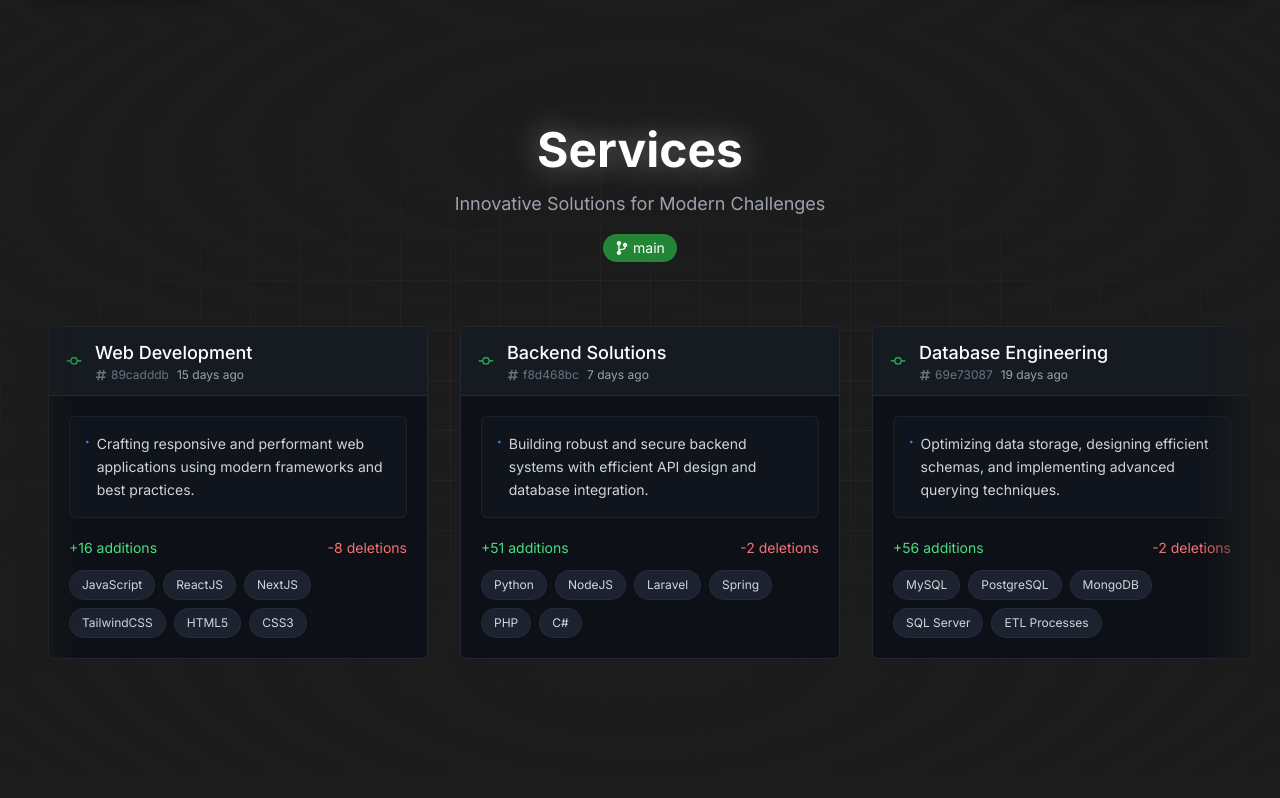
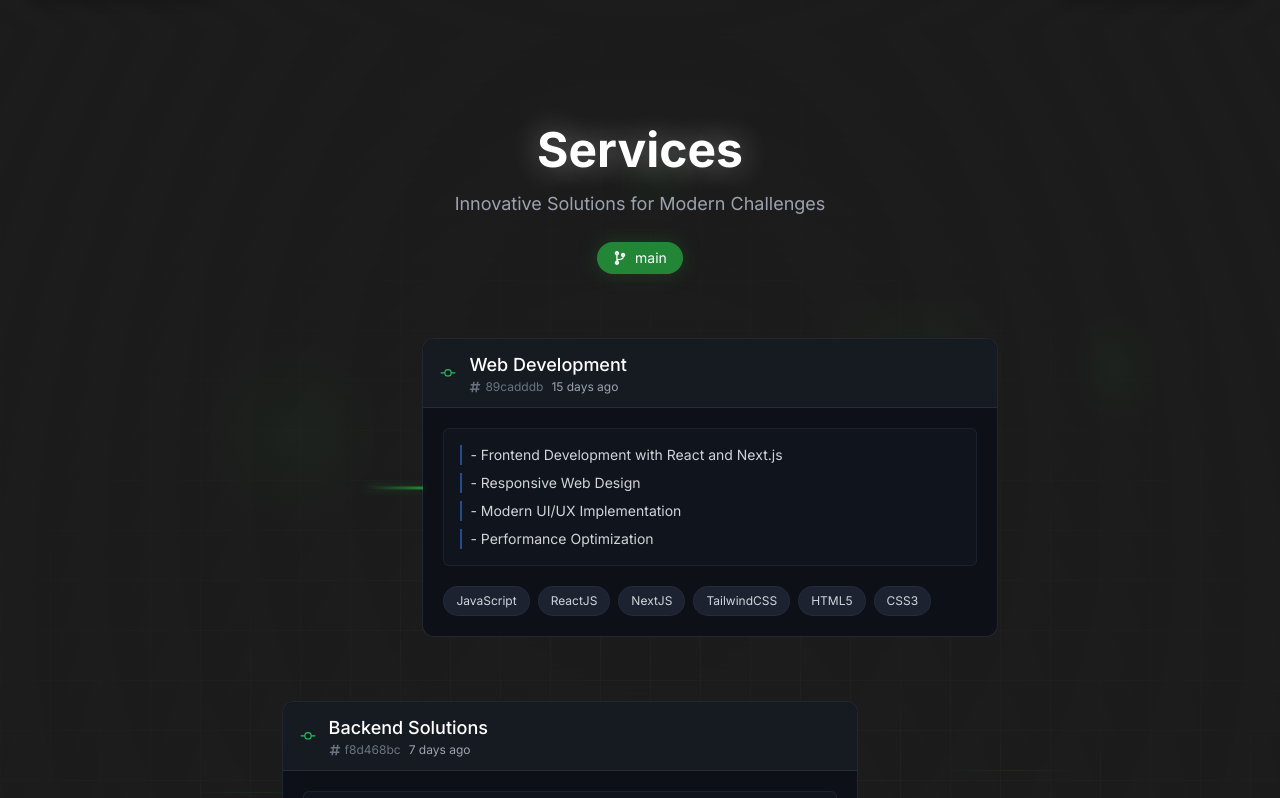
Before and after one commit to alexandre-amaral/portfolio, a Next.js app: page / in a window 1280 px wide. Shown: the part 782-1580 px from the top of the page. Built offline with nearby package versions, Linux system fonts and the light colour scheme.

Commit message:
services update

```diff
--- a/app/components/Services.tsx
+++ b/app/components/Services.tsx
@@ -8,7 +8,6 @@ import { ScrollTrigger } from 'gsap/ScrollTrigger';
 import {
   FaCodeBranch,
   FaHashtag,
-  FaCircle,
   FaCode,
   FaCloud,
   FaDatabase,
@@ -37,11 +36,7 @@ const generateCommitHash = () => {
 
 // Function to transform service description into bullet points
 const createBulletPoints = (description: string) => {
-  // Split the description into 2-3 bullet points
-  const sentences = description.split('.');
-  return sentences
-    .filter((sentence: string) => sentence.trim().length > 0)
-    .map((sentence: string) => sentence.trim() + '.');
+  return description.split('\n').filter(point => point.trim().length > 0);
 };
 
 const translations = {
@@ -51,37 +46,37 @@ const translations = {
     services: [
       {
         title: 'Web Development',
-        description: 'Crafting responsive and performant web applications using modern frameworks and best practices.',
+        description: '- Frontend Development with React and Next.js\n- Responsive Web Design\n- Modern UI/UX Implementation\n- Performance Optimization',
         icon: FaCode,
         technologies: ['JavaScript', 'ReactJS', 'NextJS', 'TailwindCSS', 'HTML5', 'CSS3']
       },
       {
         title: 'Backend Solutions',
-        description: 'Building robust and secure backend systems with efficient API design and database integration.',
+        description: '- RESTful API Development\n- Microservices Architecture\n- Authentication & Authorization\n- Server-side Performance Optimization',
         icon: FaCloud,
         technologies: ['Python', 'NodeJS', 'Laravel', 'Spring', 'PHP', 'C#']
       },
       {
         title: 'Database Engineering',
-        description: 'Optimizing data storage, designing efficient schemas, and implementing advanced querying techniques.',
+        description: '- Database Design & Modeling\n- Query Optimization\n- Data Migration\n- Database Administration',
         icon: FaDatabase,
         technologies: ['MySQL', 'PostgreSQL', 'MongoDB', 'SQL Server', 'ETL Processes']
       },
       {
         title: 'Cloud Services',
-        description: 'Designing scalable cloud architectures and implementing robust deployment strategies.',
+        description: '- Cloud Infrastructure Setup\n- Containerization & Orchestration\n- CI/CD Pipeline Implementation\n- Cloud Security Management',
         icon: FaMobileAlt,
         technologies: ['Azure', 'AWS', 'Docker', 'Git', 'Linux', 'CI/CD']
       },
       {
         title: 'AI & Machine Learning',
-        description: 'Developing intelligent systems and implementing machine learning models for data analysis and automation.',
+        description: '- Machine Learning Model Development\n- Natural Language Processing\n- Data Analysis & Visualization\n- Predictive Analytics',
         icon: FaRobot,
         technologies: ['Python', 'NLP', 'Data Mining', 'Web Scraping', 'Automated Analysis']
       },
       {
         title: 'Process Automation',
-        description: 'Analyzing and improving system performance, reducing manual work, and enhancing business processes.',
+        description: '- Business Process Automation\n- Task Scheduling & Monitoring\n- Integration Development\n- Workflow Optimization',
         icon: FaChartLine,
         technologies: ['Workflow Automation', 'Scripting', 'Data Processing', 'ETL', 'System Integration']
       }
@@ -93,37 +88,37 @@ const translations = {
     services: [
       {
         title: 'Desenvolvimento Web',
-        description: 'Criando aplicações web responsivas e de alto desempenho usando frameworks modernos e melhores práticas.',
+        description: '- Desenvolvimento Frontend com React e Next.js\n- Design Web Responsivo\n- Implementação de UI/UX Moderna\n- Otimização de Performance',
         icon: FaCode,
         technologies: ['JavaScript', 'ReactJS', 'NextJS', 'TailwindCSS', 'HTML5', 'CSS3']
       },
       {
         title: 'Soluções Backend',
-        description: 'Construindo sistemas backend robustos e seguros com design eficiente de API e integração de banco de dados.',
+        description: '- Desenvolvimento de APIs RESTful\n- Arquitetura de Microsserviços\n- Autenticação & Autorização\n- Otimização de Performance Backend',
         icon: FaCloud,
         technologies: ['Python', 'NodeJS', 'Laravel', 'Spring', 'PHP', 'C#']
       },
       {
         title: 'Engenharia de Banco de Dados',
-        description: 'Otimizando armazenamento de dados, projetando esquemas eficientes e implementando técnicas avançadas de consulta.',
+        description: '- Design e Modelagem de Banco de Dados\n- Otimização de Consultas\n- Migração de Dados\n- Administração de Banco de Dados',
         icon: FaDatabase,
         technologies: ['MySQL', 'PostgreSQL', 'MongoDB', 'SQL Server', 'Processos ETL']
       },
       {
         title: 'Serviços em Nuvem',
-        description: 'Projetando arquiteturas em nuvem escaláveis e implementando estratégias robustas de implantação.',
+        description: '- Configuração de Infraestrutura Cloud\n- Containerização & Orquestração\n- Implementação de Pipeline CI/CD\n- Gerenciamento de Segurança Cloud',
         icon: FaMobileAlt,
         technologies: ['Azure', 'AWS', 'Docker', 'Git', 'Linux', 'CI/CD']
       },
       {
         title: 'IA & Aprendizado de Máquina',
-        description: 'Desenvolvendo sistemas inteligentes e implementando modelos de aprendizado de máquina para análise de dados e automação.',
+        description: '- Desenvolvimento de Modelos de Machine Learning\n- Processamento de Linguagem Natural\n- Análise e Visualização de Dados\n- Analytics Preditivo',
         icon: FaRobot,
         technologies: ['Python', 'NLP', 'Mineração de Dados', 'Web Scraping', 'Análise Automatizada']
       },
       {
         title: 'Automação de Processos',
-        description: 'Analisando e melhorando o desempenho do sistema, reduzindo trabalho manual e aprimorando processos de negócios.',
+        description: '- Automação de Processos de Negócio\n- Agendamento e Monitoramento de Tarefas\n- Desenvolvimento de Integrações\n- Otimização de Fluxos de Trabalho',
         icon: FaChartLine,
         technologies: ['Automação de Fluxos', 'Scripting', 'Processamento de Dados', 'ETL', 'Integração de Sistemas']
       }
@@ -133,10 +128,10 @@ const translations = {
 
 export default function Services() {
   const { language } = useLanguage();
-  const t = translations[language] || translations.en; // Fallback to English if translation is missing
+  const t = translations[language] || translations.en;
   const sectionRef = useRef<HTMLDivElement>(null);
-  const containerRef = useRef<HTMLDivElement>(null);
-  const sliderRef = useRef<HTMLDivElement>(null);
+  const branchLineRef = useRef<HTMLDivElement>(null);
+  const cardsRef = useRef<HTMLDivElement>(null);
 
   const { scrollYProgress } = useScroll({
     target: sectionRef,
@@ -145,96 +140,182 @@ export default function Services() {
 
   useLayoutEffect(() => {
     if (typeof window !== "undefined") {
-      // Limpa quaisquer ScrollTriggers antigos para evitar duplicatas
+      // Clear any existing ScrollTriggers
       ScrollTrigger.getAll().forEach(trigger => trigger.kill());
 
-      requestAnimationFrame(() => {
-        const section = sectionRef.current;
-        const slider = sliderRef.current;
+      const cards = document.querySelectorAll('.service-card');
+      const branchLine = branchLineRef.current;
 
-        if (!section || !slider) return;
+      if (cards.length > 0 && branchLine) {
+        gsap.fromTo(branchLine,
+          { height: 0 },
+          {
+            height: "100%",
+            duration: 2,
+            ease: "power3.out",
+            scrollTrigger: {
+              trigger: sectionRef.current,
+              start: "top center",
+              end: "bottom bottom",
+              scrub: 1,
+            }
+          }
+        );
 
-        console.log('slider.scrollWidth:', slider.scrollWidth);
-        console.log('window.innerWidth:', window.innerWidth);
-
-
-        // Calcular a largura total do conteúdo do slider
-        const totalWidth = slider.scrollWidth;
-        const viewportWidth = window.innerWidth;
-        console.log('totalWidth:', totalWidth, 'viewportWidth:', viewportWidth);
-
-        // Só cria o scroll horizontal se realmente houver conteúdo mais largo que o viewport
-        if (totalWidth > viewportWidth) {
-          const horizontalScroll = gsap.timeline({
+        cards.forEach((card, index) => {
+          gsap.fromTo(card,
+            {
+              opacity: 0,
+              y: 50,
+              rotateX: -15,
+              scale: 0.95
+            },
+            {
+              opacity: 1,
+              y: 0,
+              rotateX: 0,
+              scale: 1,
+              duration: 1,
+              ease: "elastic.out(1, 0.75)",
               scrollTrigger: {
-              trigger: section,
-              start: 'top top',
-              end: () => `+=${totalWidth - viewportWidth + 100}`,
-              scrub: 1,
-              pin: true,
-              anticipatePin: 1,
-              invalidateOnRefresh: true,
+                trigger: card,
+                start: "top bottom-=100",
+                end: "top center",
+                scrub: false,
+                toggleActions: "play none none reverse",
               },
-          });
-
-          // Anima o slider horizontalmente
-          horizontalScroll.to(slider, {
-            x: -(totalWidth - viewportWidth + 100),
-            ease: 'none',
-            duration: 1,
+              delay: index * 0.1
+            }
+          );
         });
       }
-      });
     }
 
-    // Cleanup para remover ScrollTriggers ao desmontar
     return () => {
       ScrollTrigger.getAll().forEach(trigger => trigger.kill());
     };
   }, [language]);
 
+  // Calculate parallax effect values with reduced intensity for mobile
+  const isMobile = typeof window !== 'undefined' ? window.innerWidth < 768 : false;
+  const parallaxIntensity = isMobile ? 0.5 : 1;
+  const branchParallax = useTransform(scrollYProgress, [0, 1], [0, 100 * parallaxIntensity]);
+  const cardsParallax = useTransform(scrollYProgress, [0, 1], [0, 150 * parallaxIntensity]);
+
   return (
     <div
       ref={sectionRef}
-      className="relative bg-[#1C1C1C] overflow-hidden pt-28 md:pt-24 pb-16 md:pb-24"
+      className="relative bg-[#1C1C1C] overflow-hidden pt-20 md:pt-24 pb-16 md:pb-24"
     >
       {/* Background Pattern with Parallax */}
       <motion.div
-        style={{ y: useTransform(scrollYProgress, [0, 1], [0, 300]) }}
+        style={{ y: useTransform(scrollYProgress, [0, 1], [0, 300 * parallaxIntensity]) }}
         className="absolute inset-0 grid-pattern"
       >
         <div className="absolute inset-0 bg-gradient-to-b from-[#1C1C1C] via-transparent to-[#1C1C1C] opacity-90"></div>
       </motion.div>
 
+      {/* Floating Background Elements */}
+      <div className="absolute inset-0 overflow-hidden pointer-events-none">
+        {/* Decorative circles - reduzidos em quantidade para performance em mobile */}
+        {[...Array(isMobile ? 10 : 20)].map((_, i) => (
+          <motion.div
+            key={`circle-${i}`}
+            className="absolute rounded-full opacity-20"
+            style={{
+              background: `radial-gradient(circle, rgba(35,134,54,0.3) 0%, rgba(35,134,54,0) 70%)`,
+              width: `${Math.random() * 200 + 50}px`,
+              height: `${Math.random() * 200 + 50}px`,
+              left: `${Math.random() * 100}%`,
+              top: `${Math.random() * 100}%`,
+            }}
+            animate={{
+              x: [0, Math.random() * 30 - 15],
+              y: [0, Math.random() * 30 - 15],
+              scale: [1, Math.random() * 0.3 + 0.9],
+            }}
+            transition={{
+              repeat: Infinity,
+              repeatType: "reverse",
+              duration: Math.random() * 5 + 5,
+            }}
+          />
+        ))}
+
+        {/* Code-like elements - reduzidos em quantidade para performance em mobile */}
+        {[...Array(isMobile ? 5 : 10)].map((_, i) => (
+          <motion.div
+            key={`code-element-${i}`}
+            className="absolute h-px opacity-30"
+            style={{
+              background: 'linear-gradient(90deg, rgba(35,134,54,0) 0%, rgba(35,134,54,0.5) 50%, rgba(35,134,54,0) 100%)',
+              width: `${Math.random() * 150 + 50}px`,
+              left: `${Math.random() * 100}%`,
+              top: `${Math.random() * 100}%`,
+            }}
+            animate={{
+              opacity: [0.1, 0.3],
+              width: [`${Math.random() * 100 + 50}px`, `${Math.random() * 200 + 100}px`]
+            }}
+            transition={{
+              repeat: Infinity,
+              repeatType: "reverse",
+              duration: Math.random() * 3 + 2,
+            }}
+          />
+        ))}
+      </div>
+
       {/* Main Container */}
-      <div className="container mx-auto px-4 relative">
+      <div className="container mx-auto px-4 sm:px-6 relative">
         {/* Section Header */}
         <div className="text-center mb-10 md:mb-16">
-          <h2 className="text-4xl md:text-5xl font-bold title-glow text-white mb-4">
+          <motion.h2
+            initial={{ opacity: 0, y: -20 }}
+            whileInView={{ opacity: 1, y: 0 }}
+            transition={{ duration: 0.6 }}
+            className="text-3xl sm:text-4xl md:text-5xl font-bold title-glow text-white mb-3 md:mb-4"
+          >
             {t?.title || 'Services'}
-          </h2>
-          <p className="text-gray-400 text-lg mb-4">
+          </motion.h2>
+          <motion.p
+            initial={{ opacity: 0, y: -10 }}
+            whileInView={{ opacity: 1, y: 0 }}
+            transition={{ duration: 0.6, delay: 0.2 }}
+            className="text-gray-400 text-base sm:text-lg mb-4 md:mb-6 px-2"
+          >
             {t?.subtitle || 'Innovative Solutions for Modern Challenges'}
-          </p>
-          <div className="flex items-center justify-center">
-            <div className="px-3 py-1 bg-[#238636] rounded-full text-white text-sm flex items-center gap-1">
+          </motion.p>
+          <motion.div
+            initial={{ opacity: 0, scale: 0.9 }}
+            whileInView={{ opacity: 1, scale: 1 }}
+            transition={{ duration: 0.6, delay: 0.3 }}
+            className="flex items-center justify-center"
+          >
+            <div className="px-4 py-1.5 bg-[#238636] rounded-full text-white text-sm flex items-center gap-2
+                         shadow-[0_0_20px_rgba(35,134,54,0.3)] hover:shadow-[0_0_30px_rgba(35,134,54,0.5)]
+                         transition-all duration-300 cursor-default">
               <FaCodeBranch className="text-sm" />
               <span>main</span>
             </div>
-          </div>
+          </motion.div>
         </div>
 
+        {/* Branch Line - Enhanced and more responsive */}
+        <motion.div
+          className="absolute left-1/2 transform -translate-x-1/2 top-[250px] bottom-0 w-[2px] sm:w-[3px] bg-gradient-to-b from-[#238636] via-[#238636] to-[#238636]/30"
+          ref={branchLineRef}
+          style={{
+            y: branchParallax,
+            boxShadow: '0 0 15px rgba(35,134,54,0.5)'
+          }}
+        ></motion.div>
 
-        {/* Services Horizontal Scroll Container */}
-        <div ref={containerRef} className="relative overflow-hidden">
-          {/* Gradient Shadows */}
-          <div className="absolute left-0 top-0 bottom-0 w-16 bg-gradient-to-r from-[#1C1C1C] to-transparent z-10 pointer-events-none"></div>
-          <div className="absolute right-0 top-0 bottom-0 w-16 bg-gradient-to-l from-[#1C1C1C] to-transparent z-10 pointer-events-none"></div>
-
-          {/* Scrollable Container */}
-          <div
-            ref={sliderRef}
-            className="flex gap-6 md:gap-8 pb-4 will-change-transform pl-8"
+        {/* Services Grid in Zig-Zag Pattern - Improved for mobile */}
+        <motion.div
+          ref={cardsRef}
+          style={{ y: cardsParallax }}
+          className="relative mx-auto max-w-4xl"
         >
           {t?.services?.map((service, index) => {
             const commitDate = getRandomRecentDate();
@@ -245,61 +326,90 @@ export default function Services() {
             });
             const bulletPoints = createBulletPoints(service.description);
 
+            // Calculate if this card should be on the left or right side
+            const isEven = index % 2 === 0;
+
             return (
-                <div
+              <motion.div
                 key={index}
-                  className="relative bg-[#0d1117] backdrop-blur-lg rounded-md
+                initial={{ opacity: 0, x: 0, y: 30 }}
+                whileInView={{ opacity: 1, x: 0, y: 0 }}
+                transition={{
+                  duration: 0.7,
+                  delay: index * 0.1,
+                  type: "spring",
+                  stiffness: 100,
+                  damping: 20
+                }}
+                whileHover={{
+                  scale: 1.02,
+                  rotateY: isEven ? -1 : 1,
+                  transition: { duration: 0.3 }
+                }}
+                viewport={{ once: true, margin: "-50px" }}
+                className={`service-card relative bg-[#0d1117] backdrop-blur-lg rounded-xl
                           border border-gray-700/50
-                            hover:border-blue-500/50 hover:shadow-[0_0_40px_rgba(59,130,246,0.3)]
-                            transition-all duration-500 group
-                            w-[320px] md:w-[380px] flex-shrink-0 overflow-hidden"
+                          hover:border-blue-500/50 hover:shadow-[0_0_30px_rgba(59,130,246,0.3)]
+                          transition-all duration-300 group
+                          transform perspective-1000 mb-10 sm:mb-12 md:mb-16
+                          ${isEven ? 'md:ml-auto md:mr-[10%]' : 'md:ml-[10%] md:mr-auto'}
+                          mx-auto w-[85%] sm:w-[80%] md:w-[75%] max-w-xl`}
+                style={{
+                  transformStyle: 'preserve-3d',
+                }}
               >
+                {/* Connection to branch line - horizontal line for desktop */}
+                <div className={`absolute top-1/2 ${isEven ? 'right-full' : 'left-full'} transform -translate-y-1/2 h-[3px] w-[8%] sm:w-[10%] hidden md:block`}
+                    style={{
+                      background: isEven
+                        ? 'linear-gradient(to left, #238636, transparent)'
+                        : 'linear-gradient(to right, #238636, transparent)',
+                      boxShadow: '0 0 8px rgba(35,134,54,0.4)'
+                    }}></div>
+
+                {/* Mobile connection to branch line - improved */}
+                <div className="absolute -top-4 left-1/2 transform -translate-x-1/2 w-[2px] sm:w-[3px] h-4 sm:h-4 bg-[#238636] md:hidden"
+                     style={{ boxShadow: '0 0 8px rgba(35,134,54,0.4)' }}></div>
+
                 {/* Glow effect behind card */}
-                  <div className="absolute inset-0 bg-gradient-to-br from-blue-500/5 to-purple-500/5 rounded-md
+                <div className="absolute inset-0 bg-gradient-to-br from-blue-500/5 to-purple-500/5 rounded-xl
                              opacity-0 group-hover:opacity-100 blur-xl transition-opacity duration-500" />
 
-                  {/* Commit Header */}
-                  <div className="relative border-b border-gray-700/50 bg-[#161b22] px-4 py-3 flex items-center">
-                    <GoGitCommit className="text-green-500 mr-3 text-lg" />
-                    <div>
-                      <h3 className="text-white text-base md:text-lg font-medium group-hover:text-blue-100 transition-colors duration-300">
+                {/* Commit Header - improved for mobile */}
+                <div className="relative border-b border-gray-700/50 bg-[#161b22] px-3 sm:px-4 py-2.5 sm:py-3 flex items-center rounded-t-xl">
+                  <GoGitCommit className="text-green-500 mr-2 sm:mr-3 text-base sm:text-lg flex-shrink-0" />
+                  <div className="min-w-0">
+                    <h3 className="text-white text-sm sm:text-base md:text-lg font-medium group-hover:text-blue-100 transition-colors duration-300 truncate">
                       {service.title}
                     </h3>
-                      <div className="flex items-center gap-2 text-xs text-gray-400">
+                    <div className="flex items-center gap-2 text-xs text-gray-400 flex-wrap">
                       <span className="text-gray-500 flex items-center">
-                          <FaHashtag className="text-xs mr-1" />
-                          {commitHash}
+                        <FaHashtag className="text-xs mr-1 flex-shrink-0" />
+                        <span className="truncate max-w-[60px] sm:max-w-none">{commitHash}</span>
                       </span>
-                        <span>{timeAgo}</span>
+                      <span className="truncate">{timeAgo}</span>
                     </div>
                   </div>
                 </div>
 
-                  {/* Commit Description */}
-                  <div className="relative z-10 p-4 md:p-5">
-                    <div className="bg-[#1f2937]/20 border border-gray-700/30 rounded-md p-3 md:p-4 mb-4 md:mb-5">
-                      <ul className="space-y-2">
+                {/* Commit Description - improved for mobile */}
+                <div className="relative z-10 p-3 sm:p-4 md:p-5">
+                  <div className="bg-[#1f2937]/20 border border-gray-700/30 rounded-md p-2.5 sm:p-3 md:p-4 mb-3 sm:mb-4 md:mb-5">
+                    <ul className="space-y-2 list-none">
                       {bulletPoints.map((point, i) => (
-                          <li key={i} className="flex items-start">
-                            <FaCircle className="text-blue-500 mt-1.5 mr-2 text-[6px]" />
-                            <span className="text-gray-300 leading-relaxed text-sm">{point}</span>
+                        <li key={i} className="text-gray-300 leading-relaxed text-xs sm:text-sm pl-2 border-l-2 border-blue-500/50 list-none">
+                          {point}
                         </li>
                       ))}
                     </ul>
                   </div>
 
-                    {/* Commit Stats and Tags */}
-                    <div className="space-y-3">
-                      <div className="text-xs md:text-sm flex justify-between">
-                        <div className="text-green-400">+{Math.floor(Math.random() * 50) + 10} additions</div>
-                        <div className="text-red-400">-{Math.floor(Math.random() * 20)} deletions</div>
-                      </div>
-
-                      <div className="flex flex-wrap gap-2">
+                  {/* Technologies - improved para mobile */}
+                  <div className="flex flex-wrap gap-1.5 sm:gap-2">
                     {service.technologies.map((tech, techIndex) => (
                       <span
                         key={techIndex}
-                            className="px-3 py-1.5 bg-[#1d2230] text-gray-300 text-xs
+                        className="px-2 sm:px-3 py-1 sm:py-1.5 bg-[#1d2230] text-gray-300 text-[10px] sm:text-xs
                                    rounded-full border border-gray-700/30
                                    hover:bg-blue-500/10 hover:border-blue-500/50 hover:text-blue-200
                                    hover:shadow-[0_0_15px_rgba(59,130,246,0.2)]
@@ -310,12 +420,10 @@ export default function Services() {
                     ))}
                   </div>
                 </div>
-                  </div>
-                </div>
+              </motion.div>
             );
           })}
-          </div>
-        </div>
+        </motion.div>
       </div>
     </div>
   );
```
Lines whose indentation alone changed are shown as unchanged.
